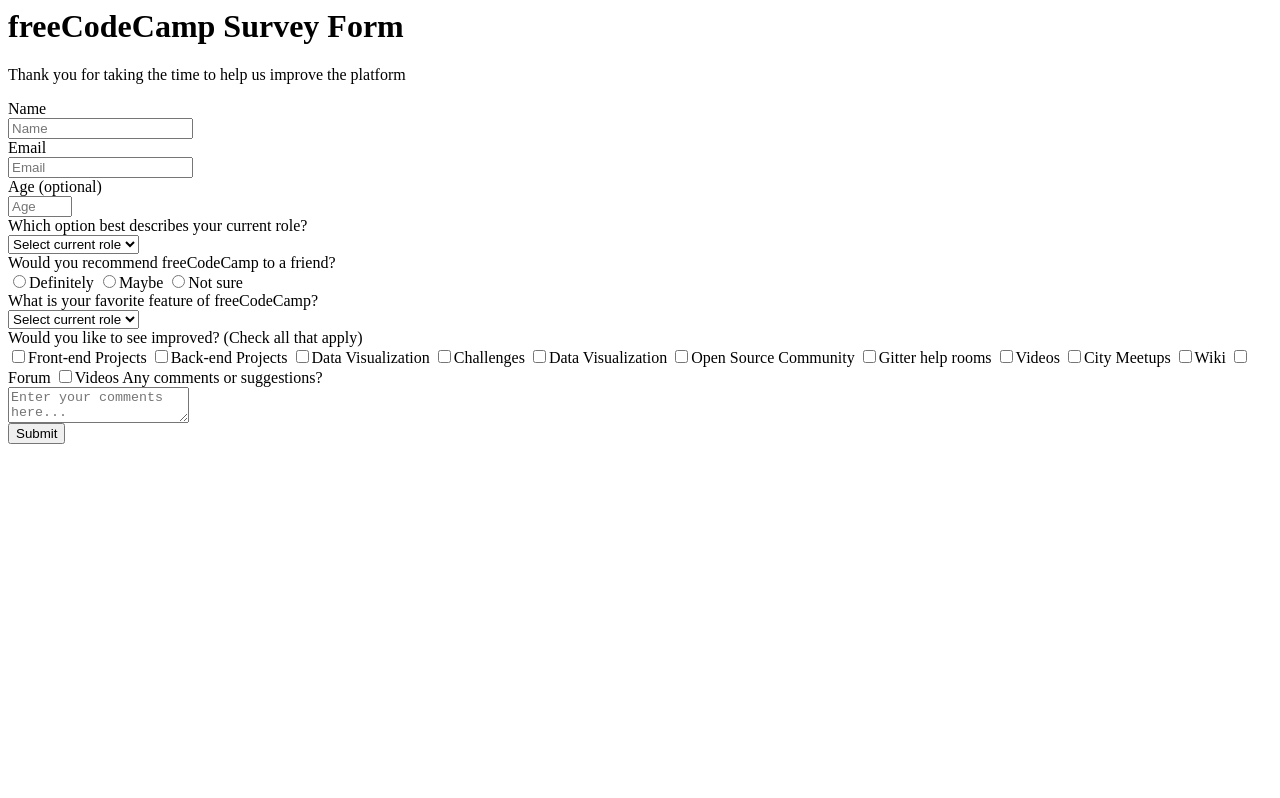
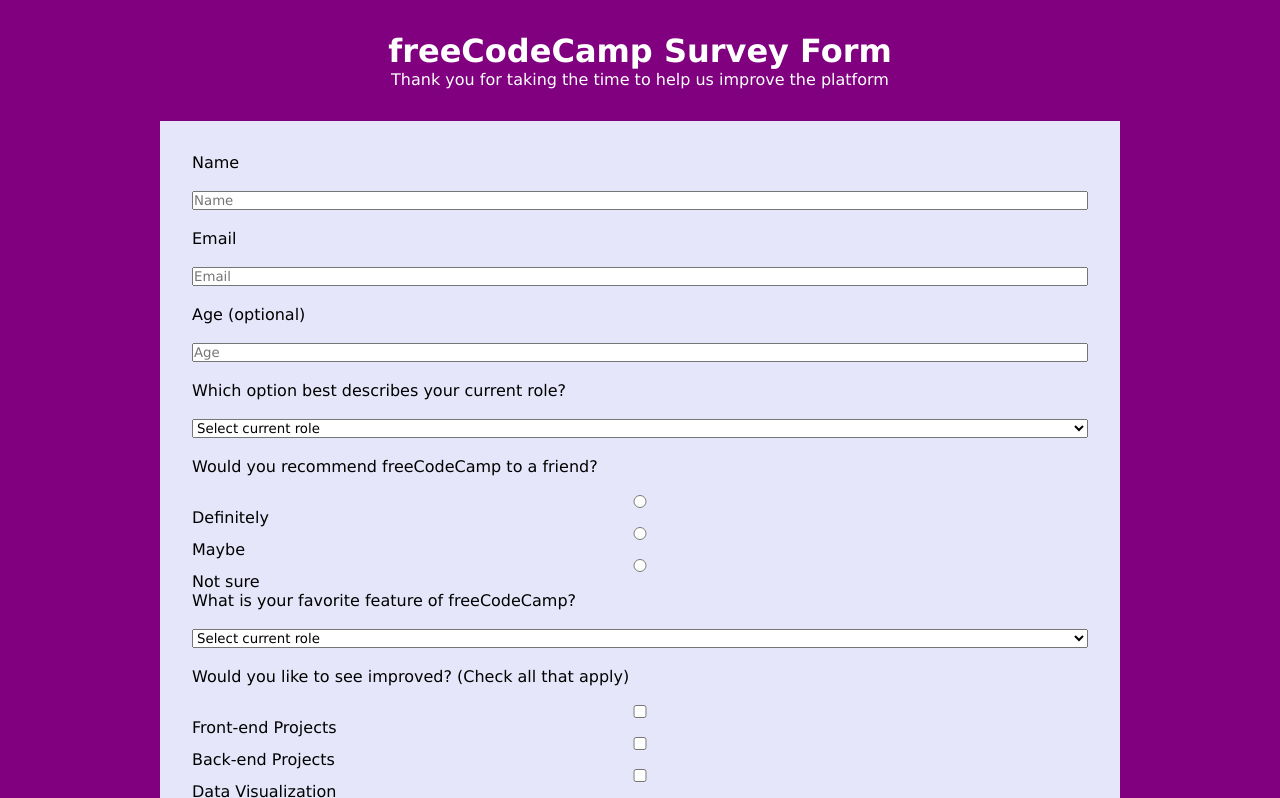
Before and after one commit to JeffACate/freeCodeCamp, a plain HTML site: page SurveyForm/src/index.html in a window 1280 px wide. Shown: the top 798 px of the page. Drawn offline with Linux system fonts and the light colour scheme.

Commit message:
Basic structure and title centering

```diff
--- a/SurveyForm/src/index.html
+++ b/SurveyForm/src/index.html
@@ -1,6 +1,13 @@
 <html>
+    <head>
+        <title>Survey From</title>
+        <link rel="stylesheet" href="styles.css" />
+    </head>
+    <body>
+        <section id="titleBar">
             <h1 id="title">freeCodeCamp Survey Form</h1>
             <p id="description">Thank you for taking the time to help us improve the platform</p>
+        </section>
         <form id="survey-form">
             <label id="name-label">Name</label><br/>
             <input type="text" id="name" placeholder="Name" required /><br/>
@@ -46,4 +53,5 @@
             <textarea placeholder="Enter your comments here..." ></textarea><br />
             <input type="submit" id="submit">
         </form>
+    </body>
 </html>
--- a/SurveyForm/src/styles.css
+++ b/SurveyForm/src/styles.css
@@ -0,0 +1,28 @@
+* {
+    margin: 0;
+    padding: 0;
+    font-family: 'Lucida Sans', 'Lucida Sans Regular', 'Lucida Grande', 'Lucida Sans Unicode', Geneva, Verdana, sans-serif;
+}
+
+body {
+    background-color: purple;
+}
+
+#titleBar {
+    padding: 2em 1em;
+    display: flex;
+    flex-direction: column;
+    align-items: center;
+    color: white;
+}
+#title {
+    font-size: xx-large;
+}
+
+form {
+    background-color: lavender;
+    padding: 2em 2em 0 2em;
+    display: flex;
+    flex-direction: column;
+    margin: 0 10em;
+}
```
Lines whose indentation alone changed are shown as unchanged.
